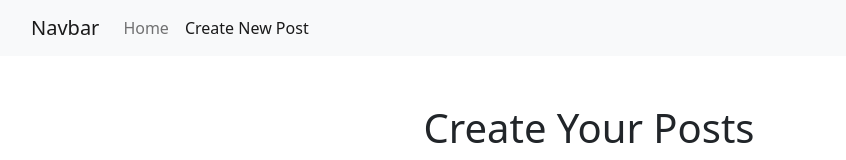
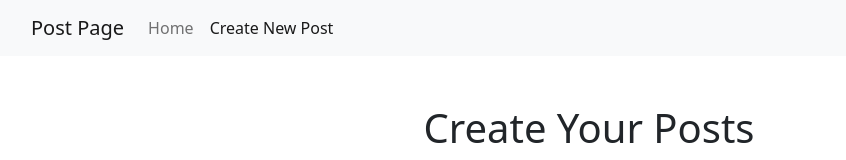
Before and after one commit to ISOkafor/posts-page.io, a plain HTML site: page create-posts.html in a window 1280 px wide. Shown: the top 160 px of the page, without its empty margins (51-897 px from the left). Drawn offline with nearby package versions, Linux system fonts and the light colour scheme; no server answers.

Commit message:
New Website
Created new Website

```diff
--- a/create-posts.html
+++ b/create-posts.html
@@ -11,7 +11,7 @@
 <body>
     <nav class="navbar navbar-expand-lg bg-light">
         <div class="container">
-          <a class="navbar-brand" href="#">Navbar</a>
+          <a class="navbar-brand" href="#">Post Page</a>
           <button class="navbar-toggler" type="button" data-bs-toggle="collapse" data-bs-target="#navbarNavAltMarkup" aria-controls="navbarNavAltMarkup" aria-expanded="false" aria-label="Toggle navigation">
             <span class="navbar-toggler-icon"></span>
           </button>
--- a/js/post.js
+++ b/js/post.js
@@ -110,7 +110,8 @@ function updatePost(id) {
                     }
                 }
             })
-        });
+
+    });
 }
 
 updatePost(id);
@@ -156,7 +157,7 @@ function deletePost(id) {
             `
         });
     postHolder.innerHTML = postBox;
-        })
+    })
 }
 
 deletePost(id);
```
Also changed, not shown: index.html (+1 -1 lines), post.html (+1 -1 lines).
